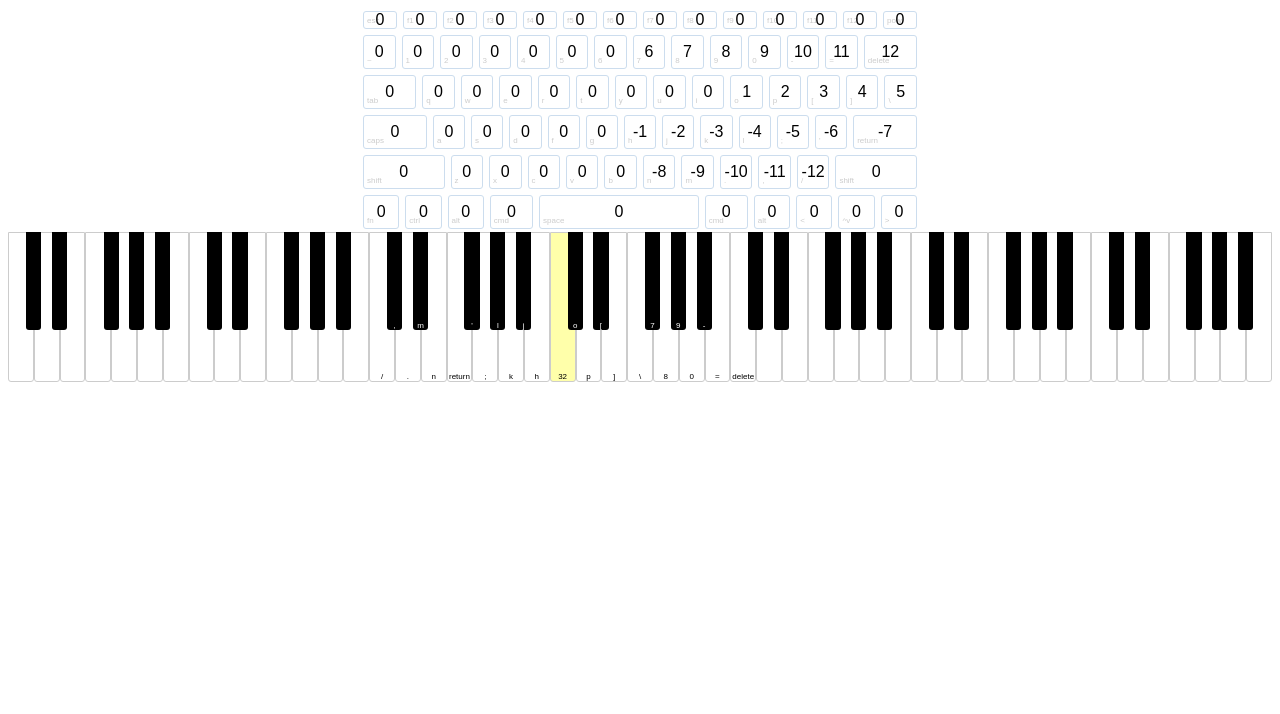
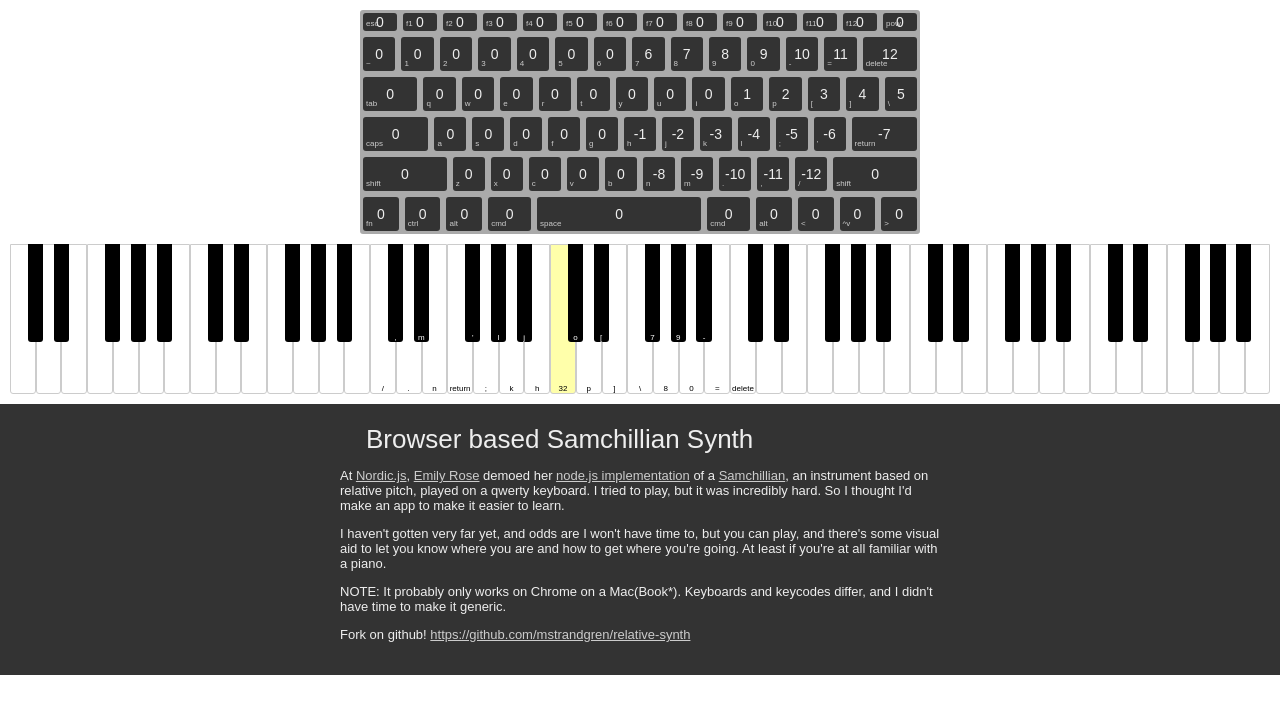
Before and after one commit to mstrandgren/mstrandgren.github.io, a plain HTML site: page relative-synth/index.html in a window 1280 px wide. Drawn offline with Linux system fonts and the light colour scheme.

Commit message:
Updates to relative-synth

```diff
--- a/relative-synth/Gruntfile.js
+++ b/relative-synth/Gruntfile.js
@@ -1 +1 @@
-module.exports=function(a){return require("time-grunt")(a),require("load-grunt-tasks")(a),a.initConfig({clean:{dev:["build"]},coffee:{dev:{options:{sourceMap:!1,bare:!0},files:[{expand:!0,flatten:!1,src:["*.coffee"],dest:"build",ext:".js"}]}},copy:{dist:{expand:!0,src:["index.html"],dest:"build"}},less:{dev:{files:{"build/style.css":"style.less"}}},uglify:{dist:{files:[{expand:!0,cwd:"build",src:"*.js",dest:"build"}]}},connect:{dist:{options:{hostname:"*",port:9003,base:"build",livereload:!1,open:!1}}},watch:{dev:{options:{livereload:!0},files:["src/**"],tasks:["default"]}}}),a.registerTask("build",["clean","coffee","copy","less","uglify"]),a.registerTask("serve",["build","connect","watch"])};
+module.exports=function(a){return require("time-grunt")(a),require("load-grunt-tasks")(a),a.initConfig({clean:{dev:["build"]},coffee:{dev:{options:{sourceMap:!1,bare:!0},files:[{expand:!0,flatten:!1,src:["*.coffee"],dest:"build",ext:".js"}]}},copy:{dist:{expand:!0,src:["index.html"],dest:"build"}},less:{dev:{files:{"build/style.css":"style.less"}}},uglify:{dist:{files:[{expand:!0,cwd:"build",src:"*.js",dest:"build"}]}},connect:{dist:{options:{hostname:"*",port:9003,base:"build",livereload:!1,open:!1}}},watch:{dev:{options:{livereload:!0},files:["**"],tasks:["build"]}}}),a.registerTask("build",["clean","coffee","copy","less","uglify"]),a.registerTask("serve",["build","connect","watch"])};
--- a/relative-synth/index.html
+++ b/relative-synth/index.html
@@ -15,5 +15,22 @@
 <body>
 	<div id="keyboard"></div>
 	<div id="piano"></div>
+	<div id="explanation">
+		<article>
+			<h2>Browser based Samchillian Synth</h2>
+
+			<p>At <a href="https://nordicjs.com/">Nordic.js</a>, <a href="https://github.com/nexxy">Emily Rose</a> demoed her <a href="https://github.com/nexxy/cerulean">node.js implementation</a>
+			of a <a href="http://www.samchillian.com/">Samchillian</a>, an instrument based on relative pitch, played on a qwerty keyboard.
+			I tried to play, but it was incredibly hard. So I thought I'd make an app to make it easier to learn.</p>
+
+			<p>I haven't gotten very far yet, and odds are I won't have time to, but you can play, and there's some visual aid to
+			let you know where you are and how to get where you're going. At least if you're at all familiar with a piano.</p>
+
+			<p>NOTE: It probably only works on Chrome on a Mac(Book*). Keyboards and keycodes differ, and I didn't have time to make it generic.
+			</p>
+
+			<p>Fork on github! <a href="https://github.com/mstrandgren/relative-synth">https://github.com/mstrandgren/relative-synth</a></p>
+		</article>
+	</div>
 </body>
 </html>
--- a/relative-synth/style.css
+++ b/relative-synth/style.css
@@ -1,10 +1,14 @@
 body {
   font-family: sans-serif;
   font-size: 13px;
+  margin: 0;
+  padding: 0;
 }
 #keyboard {
   width: 560px;
-  margin: auto;
+  margin: 10px auto;
+  background: #aaa;
+  border-radius: 3px;
 }
 #keyboard .row {
   box-sizing: border-box;
@@ -12,9 +16,9 @@ body {
   display: flex;
 }
 #keyboard .row > div {
+  background: #333;
   position: relative;
   border-radius: 3px;
-  border: 1px solid #cde;
   box-sizing: border-box;
   margin: 3px;
   font-family: sans-serif;
@@ -36,9 +40,9 @@ body {
   top: 50%;
   left: 50%;
   transform: translate(-50%, -50%);
-  font-size: 16px;
+  font-size: 14px;
   font-weight: 100;
-  color: black;
+  color: #eee;
 }
 #keyboard .row:first-child {
   height: 24px;
@@ -48,6 +52,7 @@ body {
   padding-top: 2.4px;
 }
 #piano {
+  margin: 10px;
   font-size: 8px;
   position: relative;
   height: 150px;
@@ -97,3 +102,27 @@ body {
 #piano .blacks-container > .black .label {
   color: white;
 }
+#explanation {
+  margin-top: 10px;
+  padding: 20px;
+  background: #333;
+  color: #eee;
+}
+#explanation article {
+  font-weight: 100;
+  max-width: 600px;
+  margin: auto;
+}
+#explanation article h2 {
+  font-size: 2em;
+  font-weight: normal;
+  padding: 0;
+  margin: 0 1em;
+}
+#explanation article a {
+  color: #ccc;
+  text-decoration: underline;
+}
+#explanation article a:visited {
+  color: #aaa;
+}
```
